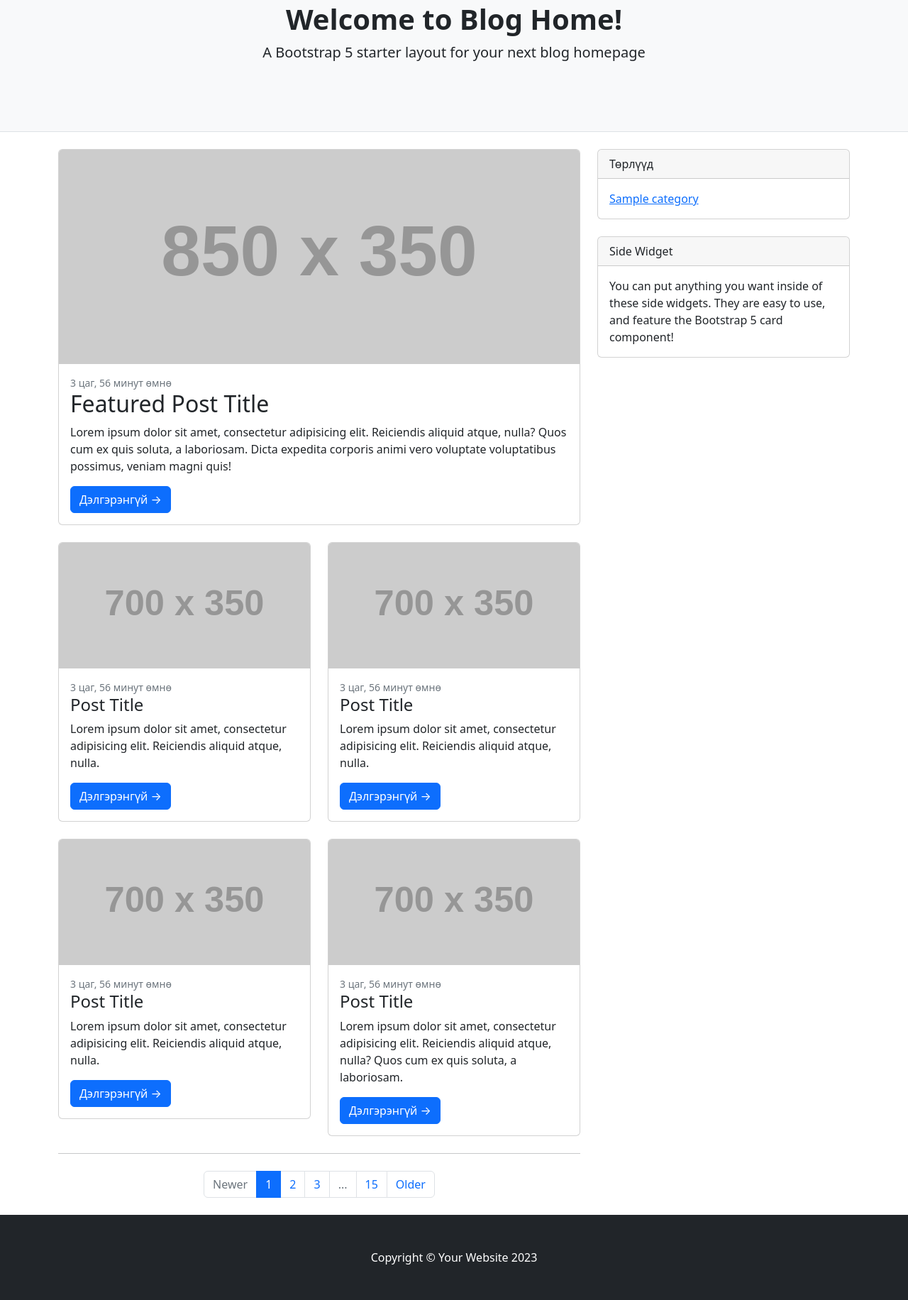
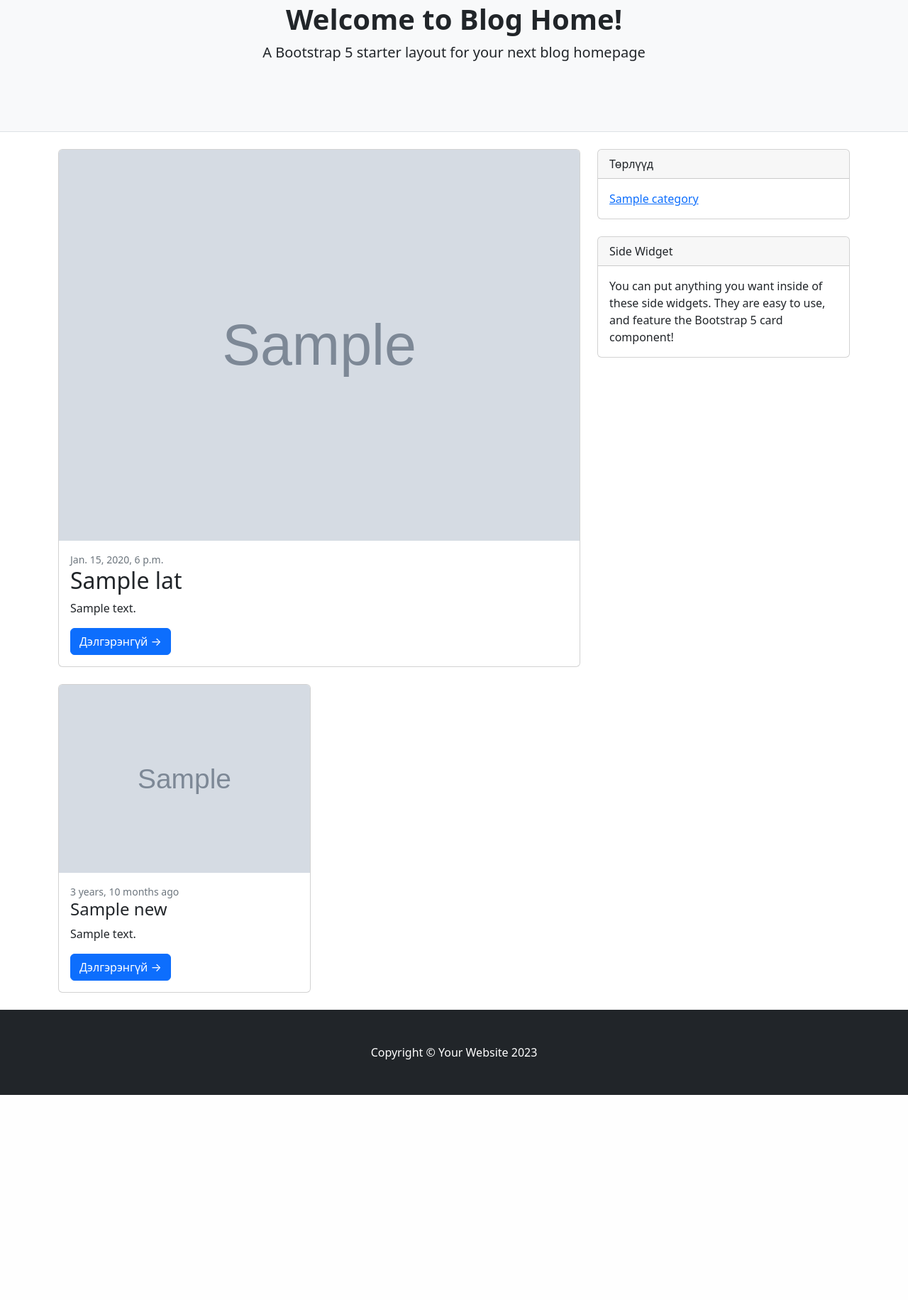
Before and after one commit to lnxmrneo/surgalt-blog, a Django app: template blog/templates/home.html in a window 1280 px wide. Shown: the part 149-1981 px from the top of the page at 71% size. After the commit the page ends 1692 px from the top, so only its background shows below. Run offline with Django 4.2, Linux system fonts and the light colour scheme; tables that the repository leaves empty hold one stand-in row (values such as "Sample post"); the template is opened without the code that fills it: values that come from a table or form of the project are taken from there, most other values are stand-ins (such as "Sample title", 1, 10 or a date in 2020); grey boxes marked "Sample" are stand-in pictures; grey boxes labelled with a size stand in for pictures from a placeholder-image service; some libraries are stand-ins or nearby versions.

Commit message:
add and post news

```diff
--- a/blog/templates/home.html
+++ b/blog/templates/home.html
@@ -7,74 +7,33 @@
         <div class="col-lg-8">
             <!-- Featured blog post-->
             <div class="card mb-4">
-                <a href="#!"><img class="card-img-top" src="https://dummyimage.com/850x350/dee2e6/6c757d.jpg" alt="..." /></a>
+                <a href="#!"><img class="card-img-top" src="{{ last.image.url }}" alt="..." /></a>
                 <div class="card-body">
-                    <div class="small text-muted">3 цаг, 56 минут өмнө</div>
-                    <h2 class="card-title">Featured Post Title</h2>
-                    <p class="card-text">Lorem ipsum dolor sit amet, consectetur adipisicing elit. Reiciendis aliquid atque, nulla? Quos cum ex quis soluta, a laboriosam. Dicta expedita corporis animi vero voluptate voluptatibus possimus, veniam magni quis!</p>
+                    <div class="small text-muted">{{last.created}}</div>
+                    <h2 class="card-title">{{ lats.title }}</h2>
+                    <p class="card-text">{{ last.shortBody }}</p>
                     <a class="btn btn-primary" href="#!">Дэлгэрэнгүй →</a>
                 </div>
             </div>
             <!-- Nested row for non-featured blog posts-->
             <div class="row">
+                {% for news in newss %}
                 <div class="col-lg-6">
                     <!-- Blog post-->
                     <div class="card mb-4">
-                        <a href="#!"><img class="card-img-top" src="https://dummyimage.com/700x350/dee2e6/6c757d.jpg" alt="..." /></a>
+                        <a href="#!"><img class="card-img-top" src="{{news.image.url}}" alt="..." /></a>
                         <div class="card-body">
-                            <div class="small text-muted">3 цаг, 56 минут өмнө</div>
-                            <h2 class="card-title h4">Post Title</h2>
-                            <p class="card-text">Lorem ipsum dolor sit amet, consectetur adipisicing elit. Reiciendis aliquid atque, nulla.</p>
-                            <a class="btn btn-primary" href="#!">Дэлгэрэнгүй →</a>
-                        </div>
-                    </div>
-                    <!-- Blog post-->
-                    <div class="card mb-4">
-                        <a href="#!"><img class="card-img-top" src="https://dummyimage.com/700x350/dee2e6/6c757d.jpg" alt="..." /></a>
-                        <div class="card-body">
-                            <div class="small text-muted">3 цаг, 56 минут өмнө</div>
-                            <h2 class="card-title h4">Post Title</h2>
-                            <p class="card-text">Lorem ipsum dolor sit amet, consectetur adipisicing elit. Reiciendis aliquid atque, nulla.</p>
+                            <div class="small text-muted">{{news.created | timesince}} ago</div>
+                            <h2 class="card-title h4">{{news.title}}</h2>
+                            <p class="card-text">{{news.shortBody}}</p>
                             <a class="btn btn-primary" href="#!">Дэлгэрэнгүй →</a>
                         </div>
                     </div>
                 </div>
-                <div class="col-lg-6">
-                    <!-- Blog post-->
-                    <div class="card mb-4">
-                        <a href="#!"><img class="card-img-top" src="https://dummyimage.com/700x350/dee2e6/6c757d.jpg" alt="..." /></a>
-                        <div class="card-body">
-                            <div class="small text-muted">3 цаг, 56 минут өмнө</div>
-                            <h2 class="card-title h4">Post Title</h2>
-                            <p class="card-text">Lorem ipsum dolor sit amet, consectetur adipisicing elit. Reiciendis aliquid atque, nulla.</p>
-                            <a class="btn btn-primary" href="#!">Дэлгэрэнгүй →</a>
-                        </div>
-                    </div>
-                    <!-- Blog post-->
-                    <div class="card mb-4">
-                        <a href="#!"><img class="card-img-top" src="https://dummyimage.com/700x350/dee2e6/6c757d.jpg" alt="..." /></a>
-                        <div class="card-body">
-                            <div class="small text-muted">3 цаг, 56 минут өмнө</div>
-                            <h2 class="card-title h4">Post Title</h2>
-                            <p class="card-text">Lorem ipsum dolor sit amet, consectetur adipisicing elit. Reiciendis aliquid atque, nulla? Quos cum ex quis soluta, a laboriosam.</p>
-                            <a class="btn btn-primary" href="#!">Дэлгэрэнгүй →</a>
-                        </div>
-                    </div>
-                </div>
+                {% endfor %}
             </div>
             <!-- Pagination-->
-            <nav aria-label="Pagination">
-                <hr class="my-0" />
-                <ul class="pagination justify-content-center my-4">
-                    <li class="page-item disabled"><a class="page-link" href="#" tabindex="-1" aria-disabled="true">Newer</a></li>
-                    <li class="page-item active" aria-current="page"><a class="page-link" href="#!">1</a></li>
-                    <li class="page-item"><a class="page-link" href="#!">2</a></li>
-                    <li class="page-item"><a class="page-link" href="#!">3</a></li>
-                    <li class="page-item disabled"><a class="page-link" href="#!">...</a></li>
-                    <li class="page-item"><a class="page-link" href="#!">15</a></li>
-                    <li class="page-item"><a class="page-link" href="#!">Older</a></li>
-                </ul>
-            </nav>
+
         </div>
         <!-- Side widgets-->
         <div class="col-lg-4">
```
Also changed, not shown: blog/views.py (+6 -2 lines), media/news/2023/11/23/-20112023-1700475929-843786876-zurag-01.jpg (added), media/news/2023/11/23/863978160--1x-1.jpeg (added), media/news/2023/11/23/9394693391.jpg (added).
